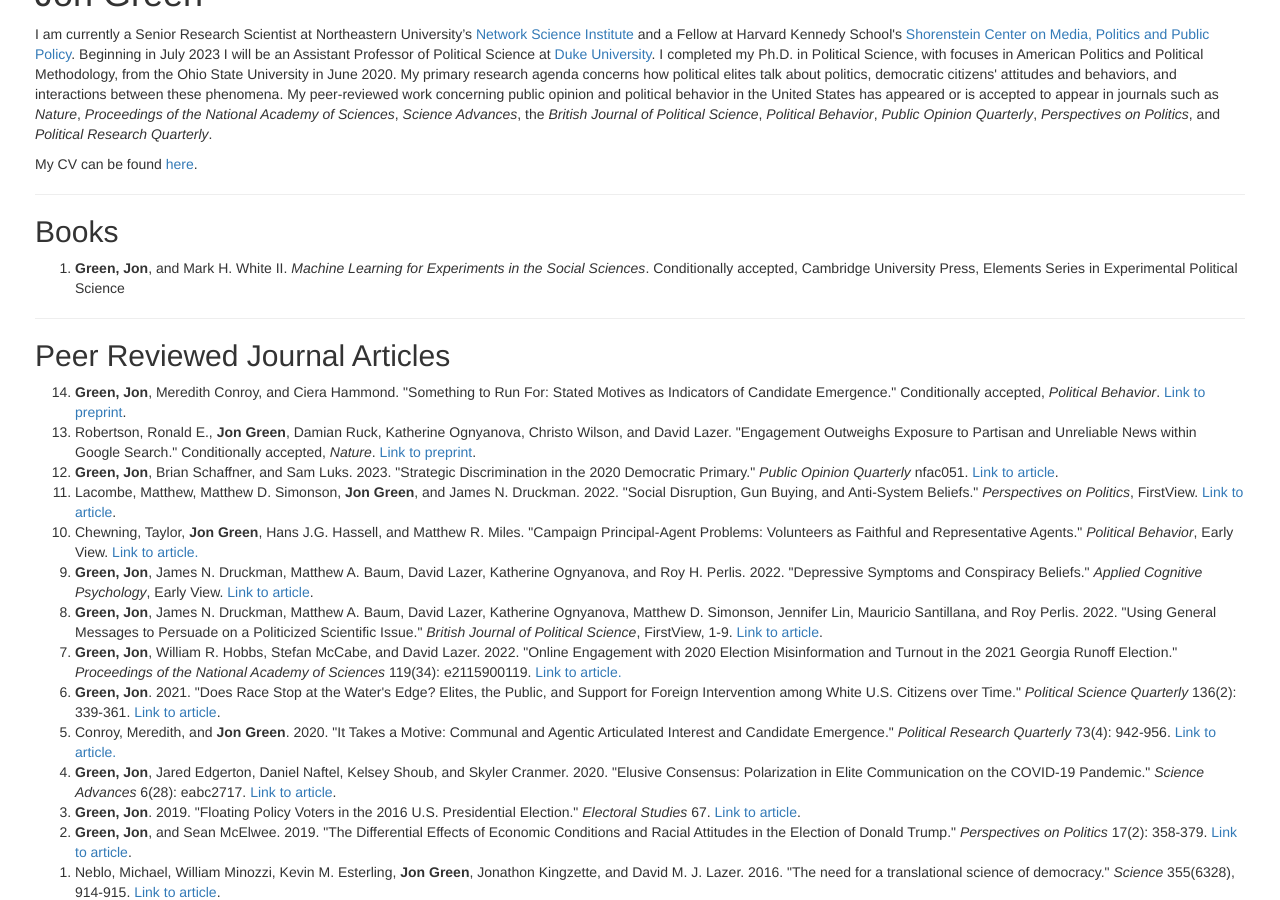
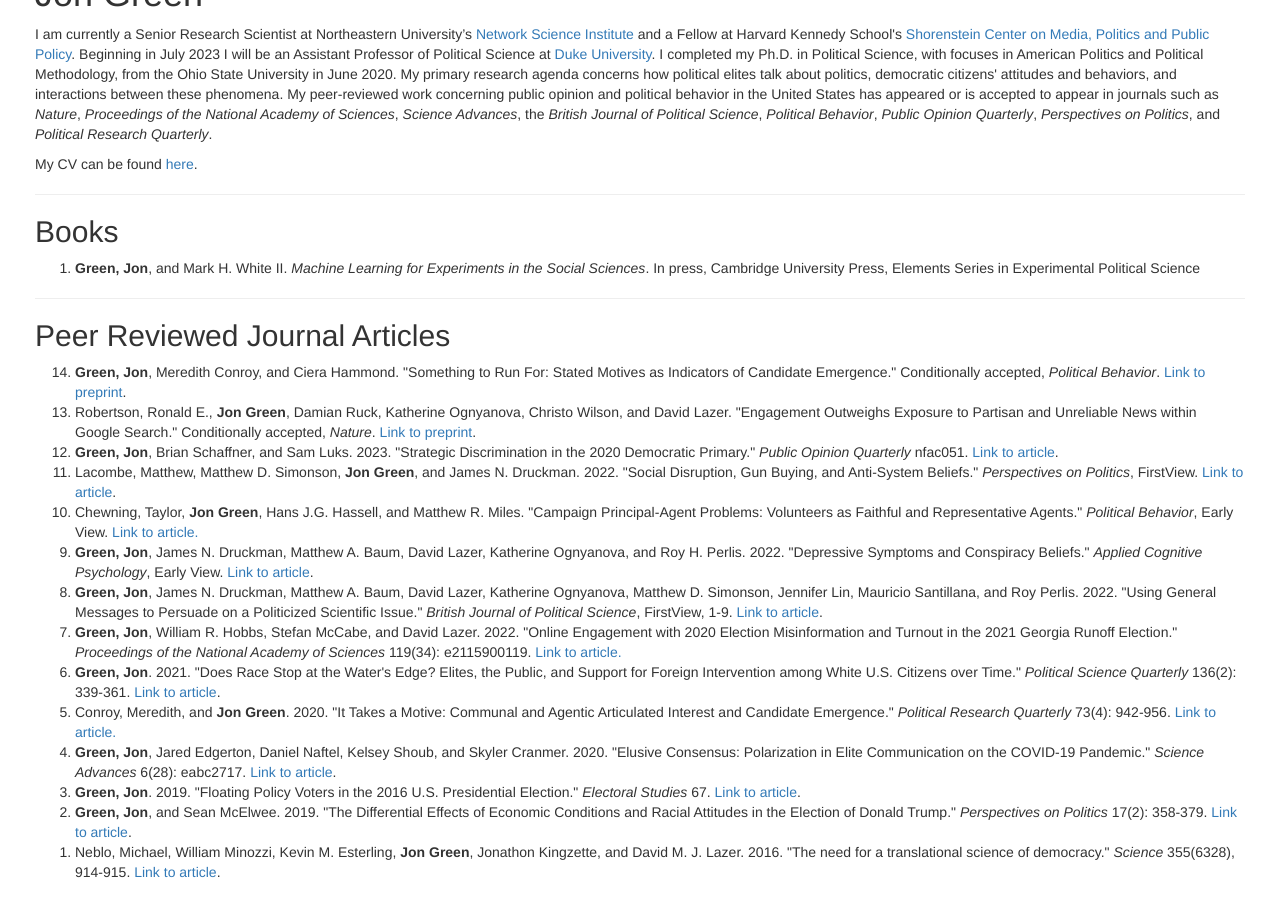
Before and after one commit to jgreen4919/jgreen4919.github.io, a Jekyll site: the page index.html, which Jekyll copies as it is, in a window 1280 px wide and 900 px high, scrolled down 467 px. Built offline with Jekyll 4.4.1, drawn with Linux system fonts in a browser that asks for light colours.

Commit message:
element in press

```diff
--- a/index.html
+++ b/index.html
@@ -33,7 +33,7 @@
         <hr>
     <h2>Books</h2>
     <ol reversed>
-      <li><strong>Green, Jon</strong>, and Mark H. White II. <i>Machine Learning for Experiments in the Social Sciences</i>. Conditionally accepted, Cambridge University Press, Elements Series in Experimental Political Science</li>
+      <li><strong>Green, Jon</strong>, and Mark H. White II. <i>Machine Learning for Experiments in the Social Sciences</i>. In press, Cambridge University Press, Elements Series in Experimental Political Science</li>
     </ol>
     <hr>
     <h2>Peer Reviewed Journal Articles</h2>
```
